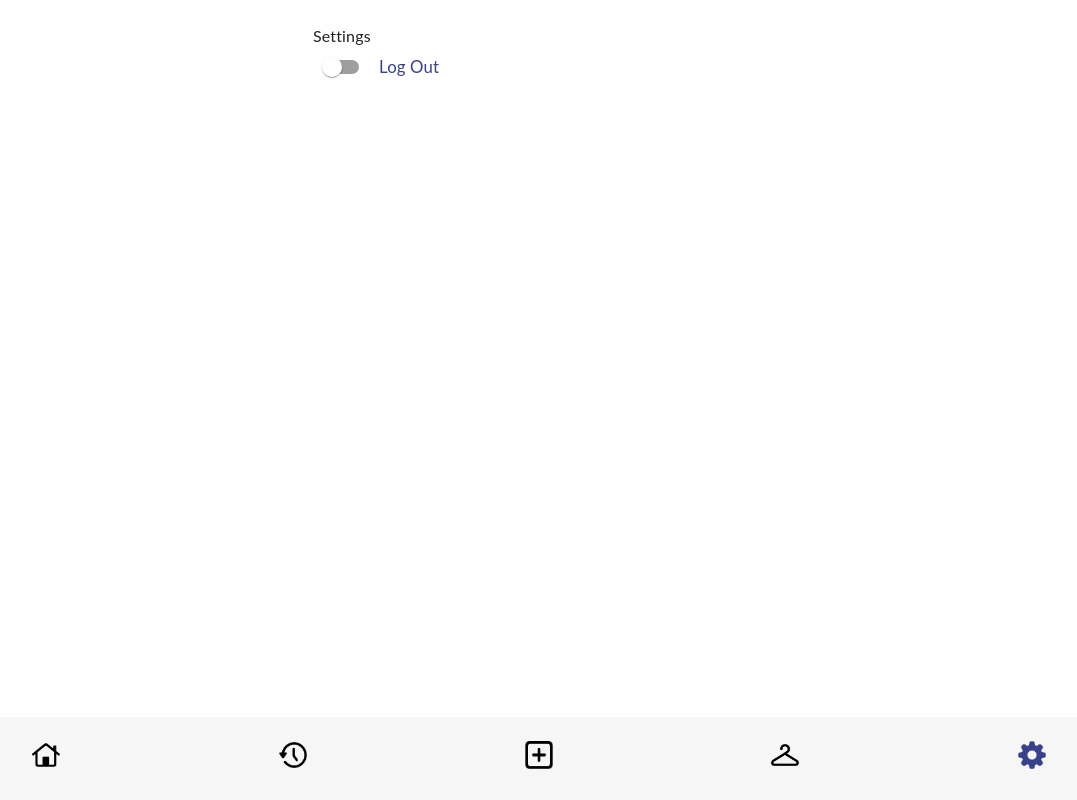
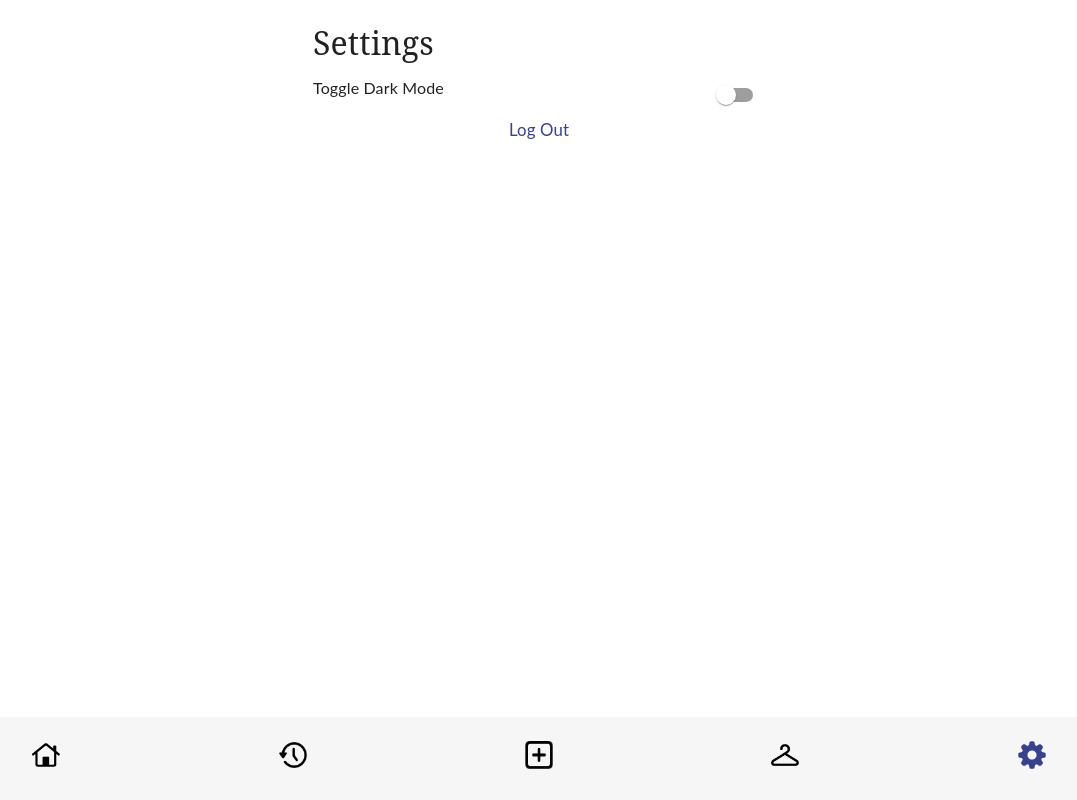
Before and after one commit to rlbergamasco/threads, a React (Create React App) app: page /settings in a window 1280 px wide. Shown: the whole page, without its empty margins (101-1178 px from the left). Built offline with nearby package versions, Linux system fonts and the light colour scheme.

Commit message:
clean up settings design

```diff
--- a/src/pages/SettingsPage.jsx
+++ b/src/pages/SettingsPage.jsx
@@ -9,13 +9,21 @@ const SettingsPage = () => {
 
     return (
         <React.Fragment>
-            <Typography>
+            <div style={{ display: "flex", flexDirection: "column" }}>
+                <Typography variant='h1'>
                     Settings
                 </Typography>
+
+                <div style={{ display: "flex", verticalAlign: "center", marginTop: "15px" }}>
+                    <Typography style={{ marginRight: "auto" }}>Toggle Dark Mode</Typography>
+
                     <Switch checked={isDark} onChange={() => dispatch(toggleIsDark())} />
+                </div>
+
                 <Button href="/">
                     <Typography variant="h2" sx={{ textTransform: 'capitalize' }}>Log Out</Typography>
                 </Button>
+            </div>
         </React.Fragment>
     );
 };
```
Lines whose indentation alone changed are shown as unchanged.
